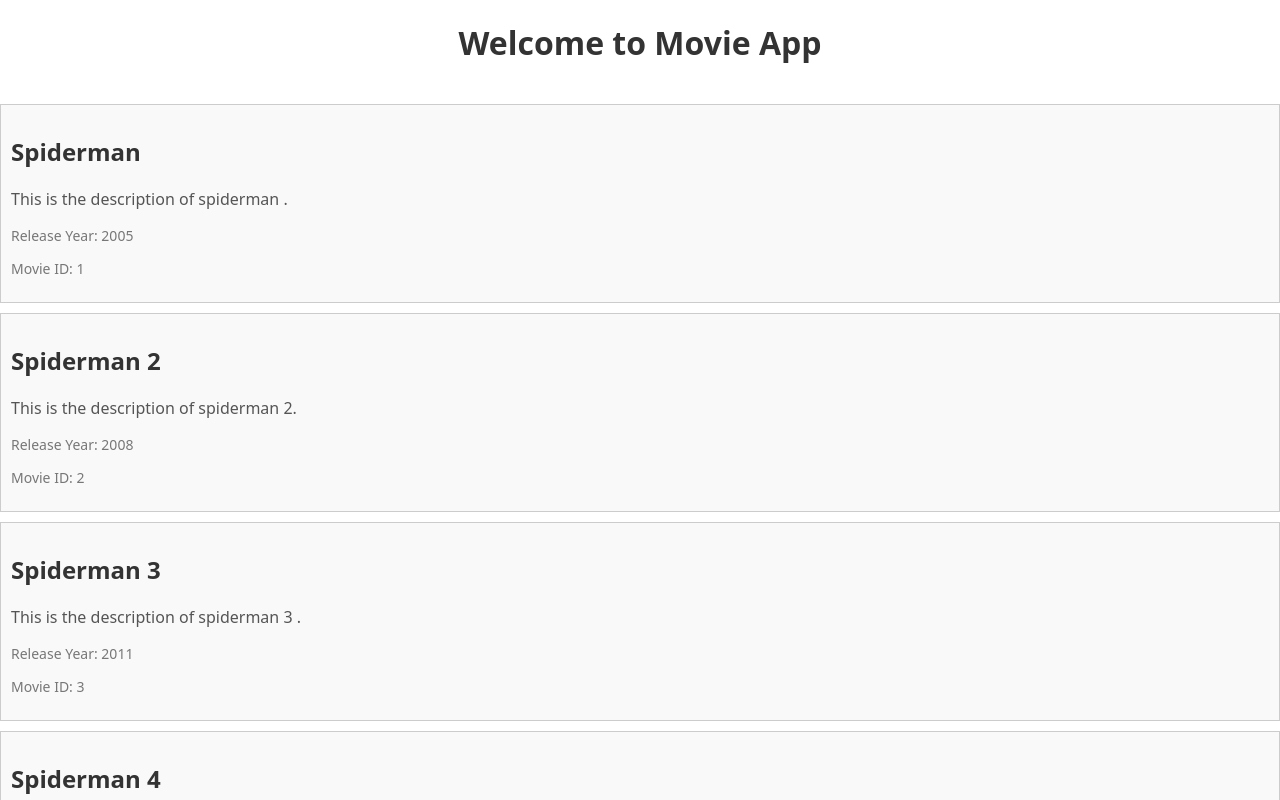
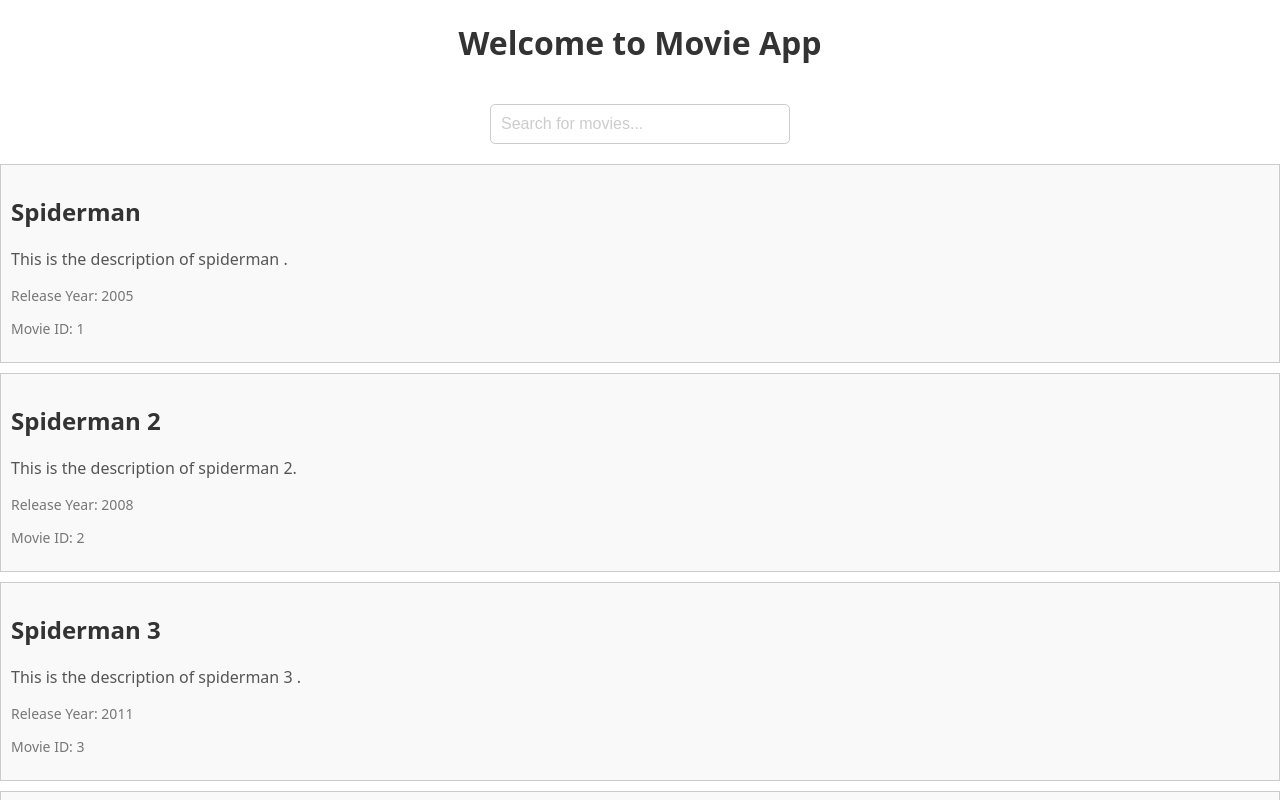
Before and after one commit to Bilal4317/Capstone-Movie-Finder, a Next.js app: page / in a window 1280 px wide. Shown: the top 800 px of the page. Built offline with nearby package versions, Linux system fonts and the light colour scheme.

Commit message:
userstory3

```diff
--- a/components/Moviedetails.js
+++ b/components/Moviedetails.js
@@ -1,7 +1,7 @@
 import Head from "next/head";
 import GlobalStyle from "../styles";
 
-const MovieDetails = ({ movie }) => {
+const MovieDetails = ({ movie, onClose }) => {
   return (
     <>
       <GlobalStyle />
@@ -13,6 +13,7 @@ const MovieDetails = ({ movie }) => {
         <p>{movie.description}</p>
         <p>Release Year: {movie.releaseYear}</p>
         <p>Movie ID : {movie.id}</p>
+        <button onClick={onClose}>Close</button>
       </div>
     </>
   );
--- /dev/null
+++ b/components/SearchInput.js
@@ -0,0 +1,38 @@
+import styled from "styled-components";
+
+const InputContainer = styled.div`
+  display: flex;
+  justify-content: center;
+  margin: 20px;
+`;
+
+const Input = styled.input`
+  padding: 10px;
+  border: 1px solid #ccc;
+  border-radius: 5px;
+  font-size: 16px;
+  width: 300px;
+  max-width: 100%;
+
+  ::placeholder {
+    color: #ccc;
+  }
+`;
+
+const SearchInput = ({ onChange }) => {
+  const handleChange = (event) => {
+    onChange(event.target.value);
+  };
+
+  return (
+    <InputContainer>
+      <Input
+        type="text"
+        onChange={handleChange}
+        placeholder="Search for movies..."
+      />
+    </InputContainer>
+  );
+};
+
+export default SearchInput;
--- a/pages/_app.js
+++ b/pages/_app.js
@@ -4,6 +4,7 @@ import Head from "next/head";
 import Movie from "../components/Movie";
 import Heading from "../components/Heading";
 import MovieDetails from "../components/Moviedetails.js";
+import SearchInput from "../components/SearchInput.js";
 
 const Movies = [
   {
@@ -45,12 +46,25 @@ const Movies = [
 ];
 
 export default function App({ Component, pageProps }) {
+  const [filteredMovies, setFilteredMovies] = useState(Movies);
   const [selectedMovie, setSelectedMovie] = useState(null);
 
-  const handleMovieClick = (id) => {
-    const movie = Movies.find((movie) => movie.id === id);
-    setSelectedMovie(movie);
+  const handleSearch = (query) => {
+    const filtered = Movies.filter((movie) =>
+      movie.title.toLowerCase().includes(query.toLowerCase())
+    );
+    setFilteredMovies(filtered);
   };
+
+  const handleMovieClick = (movieId) => {
+    const selected = Movies.find((movie) => movie.id === movieId);
+    setSelectedMovie(selected);
+  };
+
+  const handleCloseModal = () => {
+    setSelectedMovie(null);
+  };
+
   return (
     <>
       <GlobalStyle />
@@ -58,8 +72,10 @@ export default function App({ Component, pageProps }) {
         <title>Movie Finder</title>
       </Head>
       <Heading />
+      <SearchInput onChange={handleSearch} />
 
-      {Movies.map((movie) => (
+      {filteredMovies.length > 0 ? (
+        filteredMovies.map((movie) => (
           <Movie
             key={movie.id}
             id={movie.id}
@@ -68,8 +84,14 @@ export default function App({ Component, pageProps }) {
             releaseYear={movie.releaseYear}
             onClick={() => handleMovieClick(movie.id)}
           />
-      ))}
-      {selectedMovie && <MovieDetails movie={selectedMovie} />}
+        ))
+      ) : (
+        <p>No matching movies found.</p>
+      )}
+
+      {selectedMovie && (
+        <MovieDetails movie={selectedMovie} onClose={handleCloseModal} />
+      )}
     </>
   );
 }
```
Lines whose indentation alone changed are shown as unchanged.
